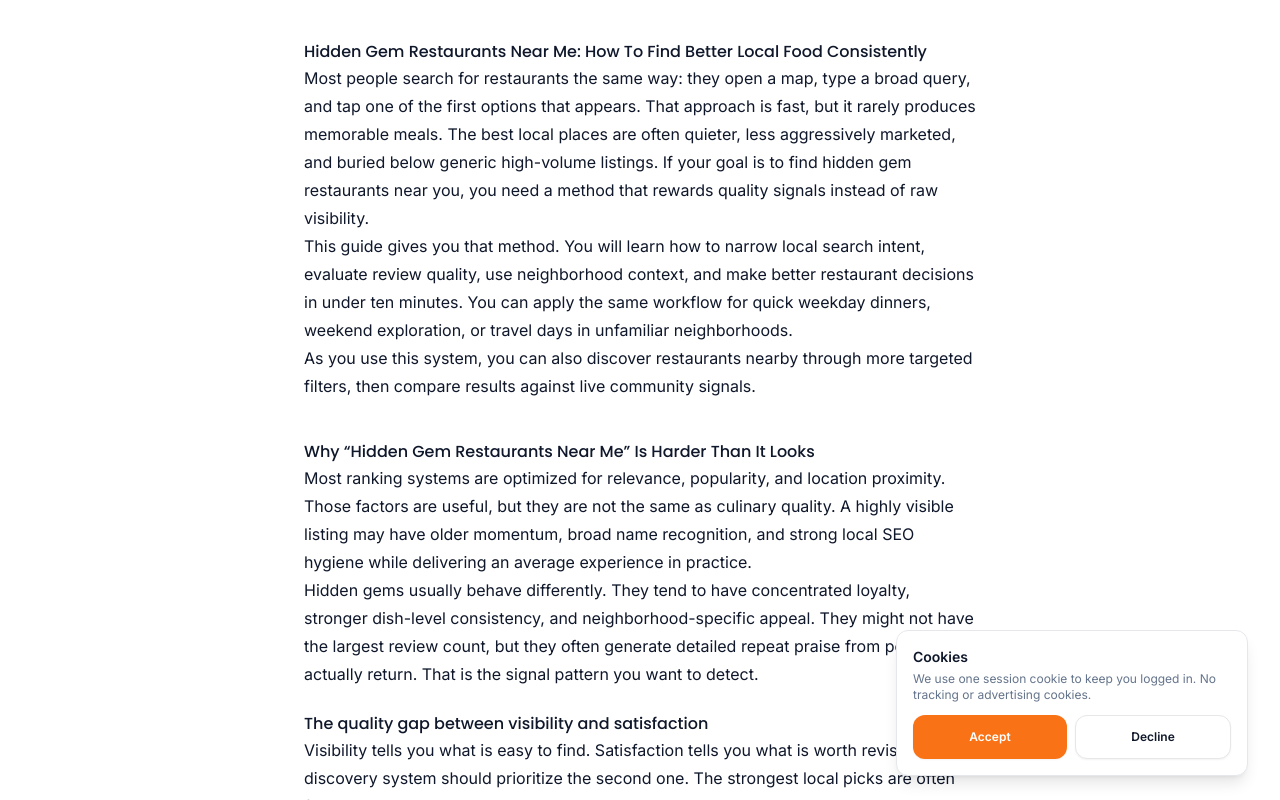
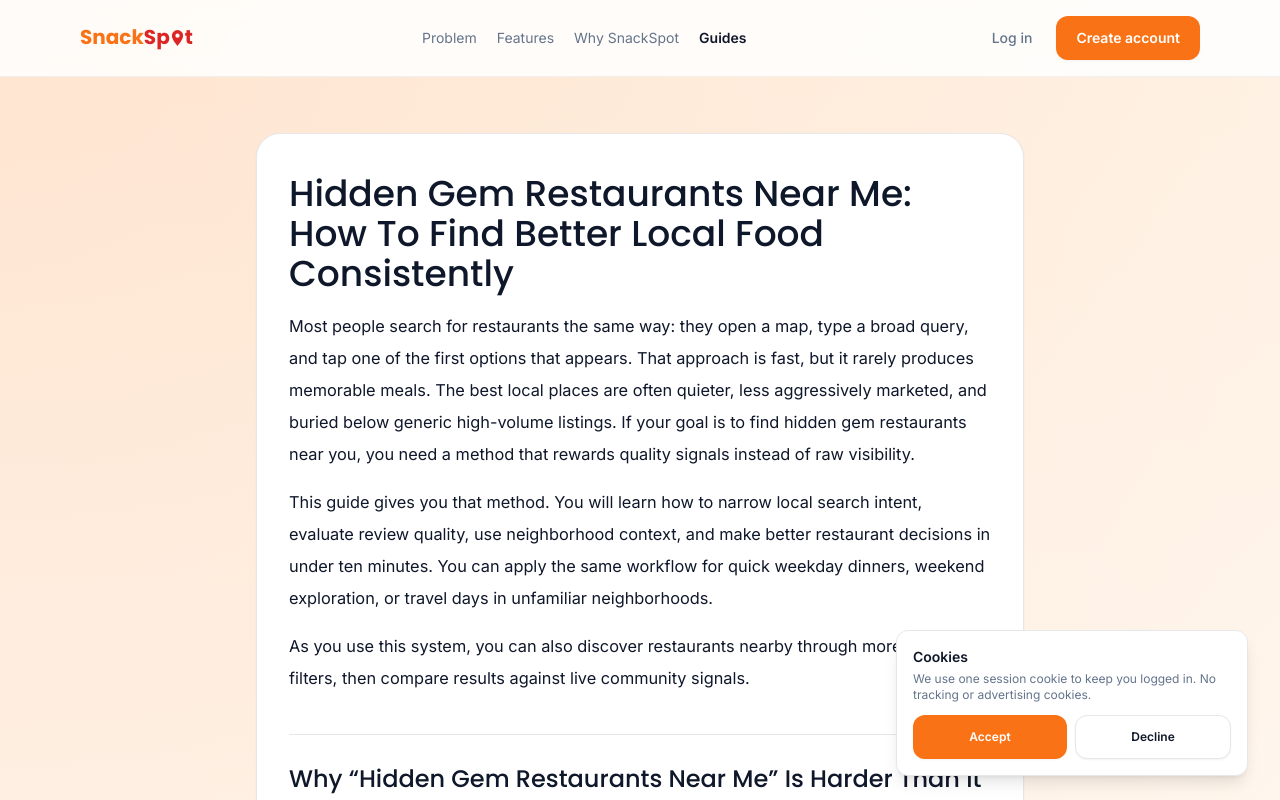
Before and after one commit to stijnvandepol/SnackSpot, a Next.js app in the folder apps/web/: page /guides/hidden-gem-restaurants-near-me in a window 1280 px wide. Shown: the top 800 px of the page. Built offline with nearby package versions, Linux system fonts and the light colour scheme; no server answers.

Commit message:
feat: enhance guide styling and layout with new GuidesShell component

```diff
--- a/apps/web/app/globals.css
+++ b/apps/web/app/globals.css
@@ -107,24 +107,40 @@
   }
 
   .guide-content {
-    @apply mx-auto max-w-2xl;
+    @apply mx-auto max-w-3xl;
+  }
+
+  .guide-article {
+    @apply rounded-[1.5rem] border border-snack-border bg-white px-5 py-7 shadow-sm md:px-8 md:py-10;
+  }
+
+  .guide-content > * + * {
+    @apply mt-4;
   }
 
   .guide-content p {
-    @apply leading-7;
+    @apply text-[1.02rem] leading-8 text-snack-text;
+  }
+
+  .guide-content h1 {
+    @apply text-3xl leading-tight md:text-4xl;
   }
 
   .guide-content h2 {
-    @apply mt-10;
+    @apply mt-10 border-t border-snack-border pt-7 text-2xl;
   }
 
   .guide-content h3 {
-    @apply mt-6;
+    @apply mt-6 text-xl;
   }
 
   .guide-content ul,
   .guide-content ol {
-    @apply my-4;
+    @apply my-5 pl-6;
+  }
+
+  .guide-content li {
+    @apply my-1.5 leading-7;
   }
 }
 
--- a/apps/web/app/guides/add-snackspot-to-home-screen/page.tsx
+++ b/apps/web/app/guides/add-snackspot-to-home-screen/page.tsx
@@ -1,6 +1,7 @@
 import type { Metadata } from 'next'
 import Link from 'next/link'
 import { RelatedGuides } from '@/components/RelatedGuides'
+import { GuidesShell } from '@/components/guides-shell'
 
 const faqItems = [
   {
@@ -44,10 +45,11 @@ export const metadata: Metadata = {
 
 export default function AddSnackSpotToHomescreenGuidePage() {
   return (
-    <div className="mx-auto max-w-3xl px-4 py-10">
-      <script type="application/ld+json" dangerouslySetInnerHTML={{ __html: JSON.stringify(faqSchema) }} />
+    <GuidesShell>
+      <div className="mx-auto max-w-5xl px-4 py-10 md:py-14">
+        <script type="application/ld+json" dangerouslySetInnerHTML={{ __html: JSON.stringify(faqSchema) }} />
 
-      <article className="guide-content prose prose-slate">
+        <article className="guide-content guide-article prose prose-slate">
         <h1>Add SnackSpot to your home screen (Android &amp; iPhone)</h1>
 
         <p>
@@ -184,9 +186,10 @@ export default function AddSnackSpotToHomescreenGuidePage() {
             <Link href="/auth/register">Create one here</Link>.
           </p>
         </section>
-      </article>
+        </article>
 
-      <RelatedGuides currentHref="/guides/add-snackspot-to-home-screen" />
-    </div>
+        <RelatedGuides currentHref="/guides/add-snackspot-to-home-screen" />
+      </div>
+    </GuidesShell>
   )
 }
--- a/apps/web/app/guides/hidden-gem-restaurants-near-me/page.tsx
+++ b/apps/web/app/guides/hidden-gem-restaurants-near-me/page.tsx
@@ -1,6 +1,7 @@
 import type { Metadata } from 'next'
 import Link from 'next/link'
 import { RelatedGuides } from '@/components/RelatedGuides'
+import { GuidesShell } from '@/components/guides-shell'
 
 const faqItems = [
   {
@@ -49,10 +50,11 @@ export const metadata: Metadata = {
 
 export default function HiddenGemRestaurantsGuidePage() {
   return (
-    <div className="mx-auto max-w-3xl px-4 py-10">
-      <script type="application/ld+json" dangerouslySetInnerHTML={{ __html: JSON.stringify(faqSchema) }} />
+    <GuidesShell>
+      <div className="mx-auto max-w-4xl px-4 py-10 md:py-14">
+        <script type="application/ld+json" dangerouslySetInnerHTML={{ __html: JSON.stringify(faqSchema) }} />
 
-      <article className="guide-content prose prose-slate">
+        <article className="guide-content guide-article prose prose-slate">
         <h1>Hidden Gem Restaurants Near Me: How To Find Better Local Food Consistently</h1>
 
         <p>
@@ -233,9 +235,10 @@ export default function HiddenGemRestaurantsGuidePage() {
             <Link href="/auth/register">sign up for SnackSpot</Link>.
           </p>
         </section>
-      </article>
+        </article>
 
-      <RelatedGuides currentHref="/guides/hidden-gem-restaurants-near-me" />
-    </div>
+        <RelatedGuides currentHref="/guides/hidden-gem-restaurants-near-me" />
+      </div>
+    </GuidesShell>
   )
 }
--- a/apps/web/app/guides/how-to-avoid-tourist-trap-restaurants/page.tsx
+++ b/apps/web/app/guides/how-to-avoid-tourist-trap-restaurants/page.tsx
@@ -1,6 +1,7 @@
 import type { Metadata } from 'next'
 import Link from 'next/link'
 import { RelatedGuides } from '@/components/RelatedGuides'
+import { GuidesShell } from '@/components/guides-shell'
 
 const faqItems = [
   {
@@ -49,10 +50,11 @@ export const metadata: Metadata = {
 
 export default function AvoidTouristTrapRestaurantsGuidePage() {
   return (
-    <div className="mx-auto max-w-3xl px-4 py-10">
-      <script type="application/ld+json" dangerouslySetInnerHTML={{ __html: JSON.stringify(faqSchema) }} />
+    <GuidesShell>
+      <div className="mx-auto max-w-5xl px-4 py-10 md:py-14">
+        <script type="application/ld+json" dangerouslySetInnerHTML={{ __html: JSON.stringify(faqSchema) }} />
 
-      <article className="guide-content prose prose-slate">
+        <article className="guide-content guide-article prose prose-slate">
         <h1>How To Avoid Tourist Trap Restaurants And Eat Like A Local</h1>
 
         <p>
@@ -236,9 +238,10 @@ export default function AvoidTouristTrapRestaurantsGuidePage() {
             <Link href="/auth/register">joining SnackSpot</Link>.
           </p>
         </section>
-      </article>
+        </article>
 
-      <RelatedGuides currentHref="/guides/how-to-avoid-tourist-trap-restaurants" />
-    </div>
+        <RelatedGuides currentHref="/guides/how-to-avoid-tourist-trap-restaurants" />
+      </div>
+    </GuidesShell>
   )
 }
--- a/apps/web/app/guides/how-to-find-restaurants-by-vibe/page.tsx
+++ b/apps/web/app/guides/how-to-find-restaurants-by-vibe/page.tsx
@@ -1,6 +1,7 @@
 import type { Metadata } from 'next'
 import Link from 'next/link'
 import { RelatedGuides } from '@/components/RelatedGuides'
+import { GuidesShell } from '@/components/guides-shell'
 
 const faqItems = [
   {
@@ -49,10 +50,11 @@ export const metadata: Metadata = {
 
 export default function FindRestaurantsByVibeGuidePage() {
   return (
-    <div className="mx-auto max-w-3xl px-4 py-10">
-      <script type="application/ld+json" dangerouslySetInnerHTML={{ __html: JSON.stringify(faqSchema) }} />
+    <GuidesShell>
+      <div className="mx-auto max-w-5xl px-4 py-10 md:py-14">
+        <script type="application/ld+json" dangerouslySetInnerHTML={{ __html: JSON.stringify(faqSchema) }} />
 
-      <article className="guide-content prose prose-slate">
+        <article className="guide-content guide-article prose prose-slate">
         <h1>How To Find Restaurants By Vibe And Stop Choosing The Wrong Place</h1>
 
         <p>
@@ -240,9 +242,10 @@ export default function FindRestaurantsByVibeGuidePage() {
             <Link href="/auth/register">joining SnackSpot</Link>.
           </p>
         </section>
-      </article>
+        </article>
 
-      <RelatedGuides currentHref="/guides/how-to-find-restaurants-by-vibe" />
-    </div>
+        <RelatedGuides currentHref="/guides/how-to-find-restaurants-by-vibe" />
+      </div>
+    </GuidesShell>
   )
 }
--- a/apps/web/app/guides/how-to-find-underrated-restaurants/page.tsx
+++ b/apps/web/app/guides/how-to-find-underrated-restaurants/page.tsx
@@ -1,6 +1,7 @@
 import type { Metadata } from 'next'
 import Link from 'next/link'
 import { RelatedGuides } from '@/components/RelatedGuides'
+import { GuidesShell } from '@/components/guides-shell'
 
 const faqItems = [
   {
@@ -49,10 +50,11 @@ export const metadata: Metadata = {
 
 export default function HowToFindUnderratedRestaurantsGuidePage() {
   return (
-    <div className="mx-auto max-w-3xl px-4 py-10">
-      <script type="application/ld+json" dangerouslySetInnerHTML={{ __html: JSON.stringify(faqSchema) }} />
+    <GuidesShell>
+      <div className="mx-auto max-w-5xl px-4 py-10 md:py-14">
+        <script type="application/ld+json" dangerouslySetInnerHTML={{ __html: JSON.stringify(faqSchema) }} />
 
-      <article className="guide-content prose prose-slate">
+        <article className="guide-content guide-article prose prose-slate">
         <h1>How To Find Underrated Restaurants Without Guesswork</h1>
 
         <p>
@@ -238,9 +240,10 @@ export default function HowToFindUnderratedRestaurantsGuidePage() {
             <Link href="/auth/register">register on SnackSpot</Link>.
           </p>
         </section>
-      </article>
+        </article>
 
-      <RelatedGuides currentHref="/guides/how-to-find-underrated-restaurants" />
-    </div>
+        <RelatedGuides currentHref="/guides/how-to-find-underrated-restaurants" />
+      </div>
+    </GuidesShell>
   )
 }
--- a/apps/web/app/guides/how-to-spot-fake-restaurant-reviews/page.tsx
+++ b/apps/web/app/guides/how-to-spot-fake-restaurant-reviews/page.tsx
@@ -1,6 +1,7 @@
 import type { Metadata } from 'next'
 import Link from 'next/link'
 import { RelatedGuides } from '@/components/RelatedGuides'
+import { GuidesShell } from '@/components/guides-shell'
 
 const faqItems = [
   {
@@ -49,10 +50,11 @@ export const metadata: Metadata = {
 
 export default function SpotFakeRestaurantReviewsGuidePage() {
   return (
-    <div className="mx-auto max-w-3xl px-4 py-10">
-      <script type="application/ld+json" dangerouslySetInnerHTML={{ __html: JSON.stringify(faqSchema) }} />
+    <GuidesShell>
+      <div className="mx-auto max-w-5xl px-4 py-10 md:py-14">
+        <script type="application/ld+json" dangerouslySetInnerHTML={{ __html: JSON.stringify(faqSchema) }} />
 
-      <article className="guide-content prose prose-slate">
+        <article className="guide-content guide-article prose prose-slate">
         <h1>How To Spot Fake Restaurant Reviews And Choose Places With Confidence</h1>
 
         <p>
@@ -247,9 +249,10 @@ export default function SpotFakeRestaurantReviewsGuidePage() {
             <Link href="/auth/register">signing up</Link>.
           </p>
         </section>
-      </article>
+        </article>
 
-      <RelatedGuides currentHref="/guides/how-to-spot-fake-restaurant-reviews" />
-    </div>
+        <RelatedGuides currentHref="/guides/how-to-spot-fake-restaurant-reviews" />
+      </div>
+    </GuidesShell>
   )
 }
--- /dev/null
+++ b/apps/web/components/guides-shell.tsx
@@ -0,0 +1,49 @@
+import Link from 'next/link'
+
+function BrandMark() {
+  return (
+    <span className="font-heading text-xl font-bold leading-none">
+      <span className="text-snack-primary">Snack</span>
+      <span className="inline-flex items-center text-snack-accent">
+        Sp
+        <span className="inline-flex h-[0.95em] w-[0.75em] items-center justify-center align-middle">
+          <svg viewBox="0 0 16 20" fill="none" className="h-[0.95em] w-[0.75em]" aria-hidden="true">
+            <path d="M8 19c2.6-3.5 6-7.5 6-11a6 6 0 1 0-12 0c0 3.5 3.4 7.5 6 11Z" fill="currentColor" />
+            <circle cx="8" cy="8" r="2.25" fill="white" />
+          </svg>
+        </span>
+        t
+      </span>
+    </span>
+  )
+}
+
+export function GuidesShell({ children }: { children: React.ReactNode }) {
+  return (
+    <div className="min-h-screen bg-[radial-gradient(circle_at_top_left,_rgba(249,115,22,0.14),_transparent_32%),linear-gradient(180deg,#fff7ed_0%,#ffffff_28%,#ffffff_100%)] text-snack-text">
+      <header className="sticky top-0 z-30 border-b border-black/5 bg-white/85 backdrop-blur">
+        <div className="mx-auto flex max-w-6xl items-center justify-between gap-4 px-4 py-4">
+          <Link href="/product" className="shrink-0">
+            <BrandMark />
+          </Link>
+          <nav className="hidden items-center gap-5 text-sm text-snack-muted md:flex">
+            <Link href="/product#problem" className="hover:text-snack-text">Problem</Link>
+            <Link href="/product#features" className="hover:text-snack-text">Features</Link>
+            <Link href="/product#why" className="hover:text-snack-text">Why SnackSpot</Link>
+            <Link href="/guides" className="font-semibold text-snack-text">Guides</Link>
+          </nav>
+          <div className="flex items-center gap-2">
+            <Link href="/auth/login" className="btn-ghost text-sm">Log in</Link>
+            <Link href="/auth/register" className="btn-primary text-sm">Create account</Link>
+          </div>
+        </div>
+      </header>
+
+      <main>{children}</main>
+
+      <footer className="px-4 pb-10 pt-4 text-center">
+        <p className="text-sm font-medium text-snack-muted">&copy; {new Date().getFullYear()} SnackSpot</p>
+      </footer>
+    </div>
+  )
+}
```
Also changed, not shown: apps/web/app/guides/page.tsx (+11 -5 lines).
